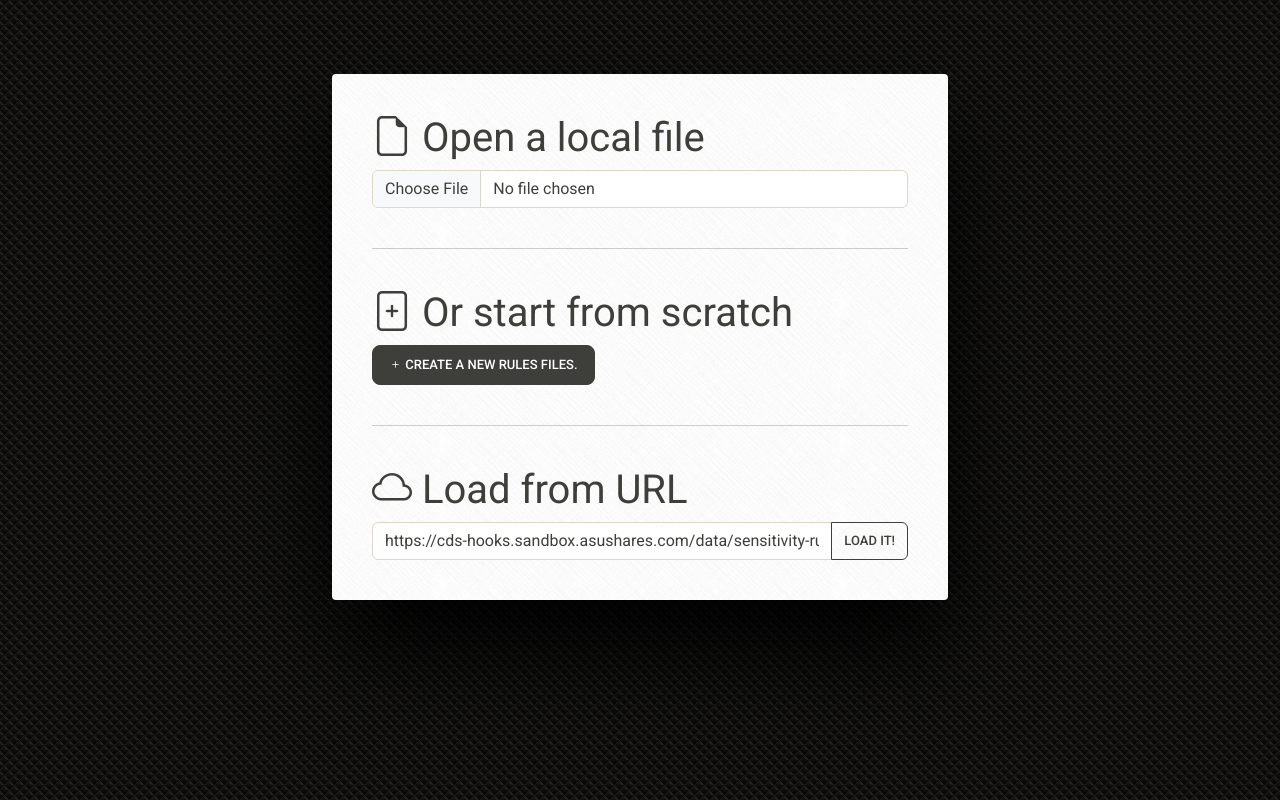
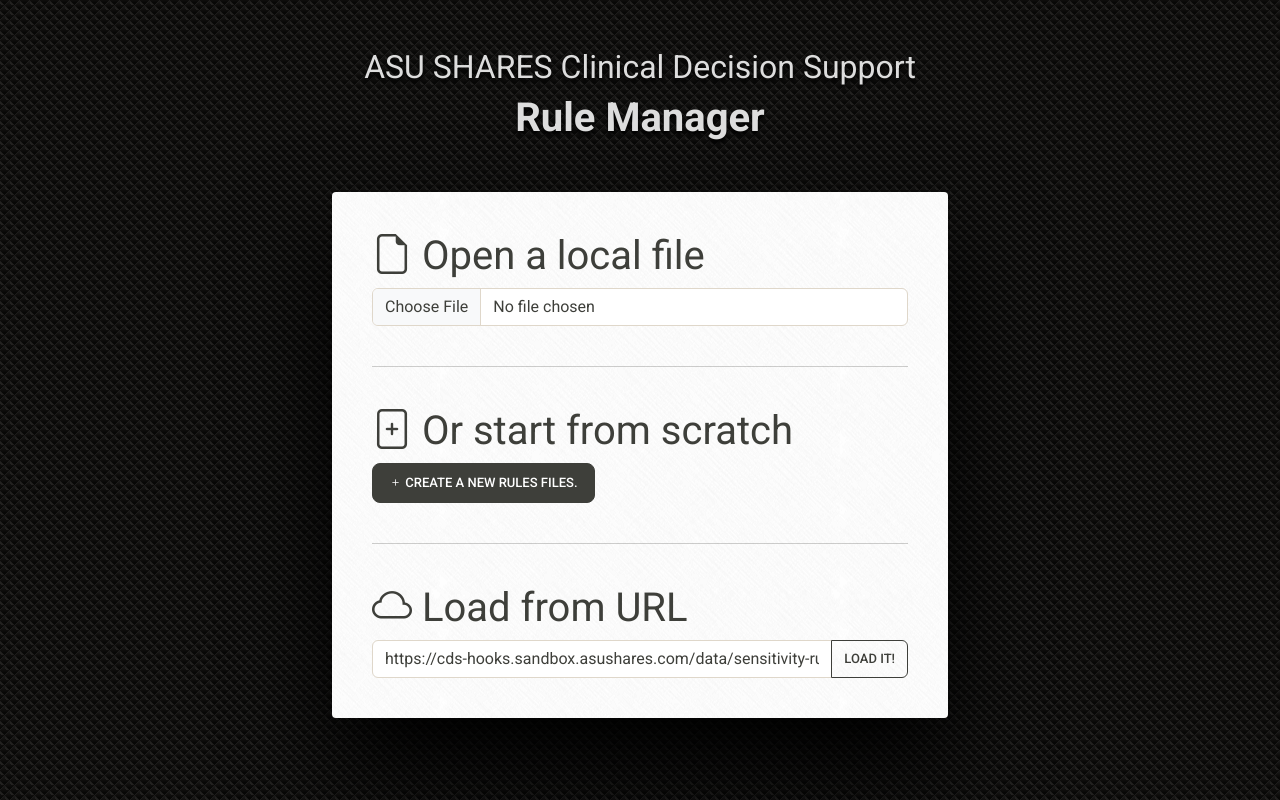
Before and after one commit to danielhmendoza01/rules, an Angular app: page / in a window 1280 px wide. Built offline with nearby package versions, Linux system fonts and the light colour scheme.

Commit message:
UI quirks

```diff
--- a/src/app/open/open.component.html
+++ b/src/app/open/open.component.html
@@ -1,7 +1,10 @@
 <div id="open" class="container-fluid mt-4">
     <div class="row justify-content-center">
         <div class="col-sm-6">
-            <div id="logo"></div>
+            <div id="logo" class="text-center mt-4">
+                <h2>ASU SHARES Clinical Decision Support</h2>
+                    <h1> <b>Rule Manager</b></h1>
+            </div>
             <div id="loader" class="">
                 <form class="form">
                     <h1><span class="bi bi-file-earmark"></span> Open a local file
--- a/src/app/open/open.component.scss
+++ b/src/app/open/open.component.scss
@@ -5,6 +5,8 @@
         // height: 200px;
         // background: url(/assets/images/logos/main.png) no-repeat center center ;
         // background-size: contain;
+        color: #ddd;
+        text-shadow: 0 4px 4px #000;
     }
 }
 
```
